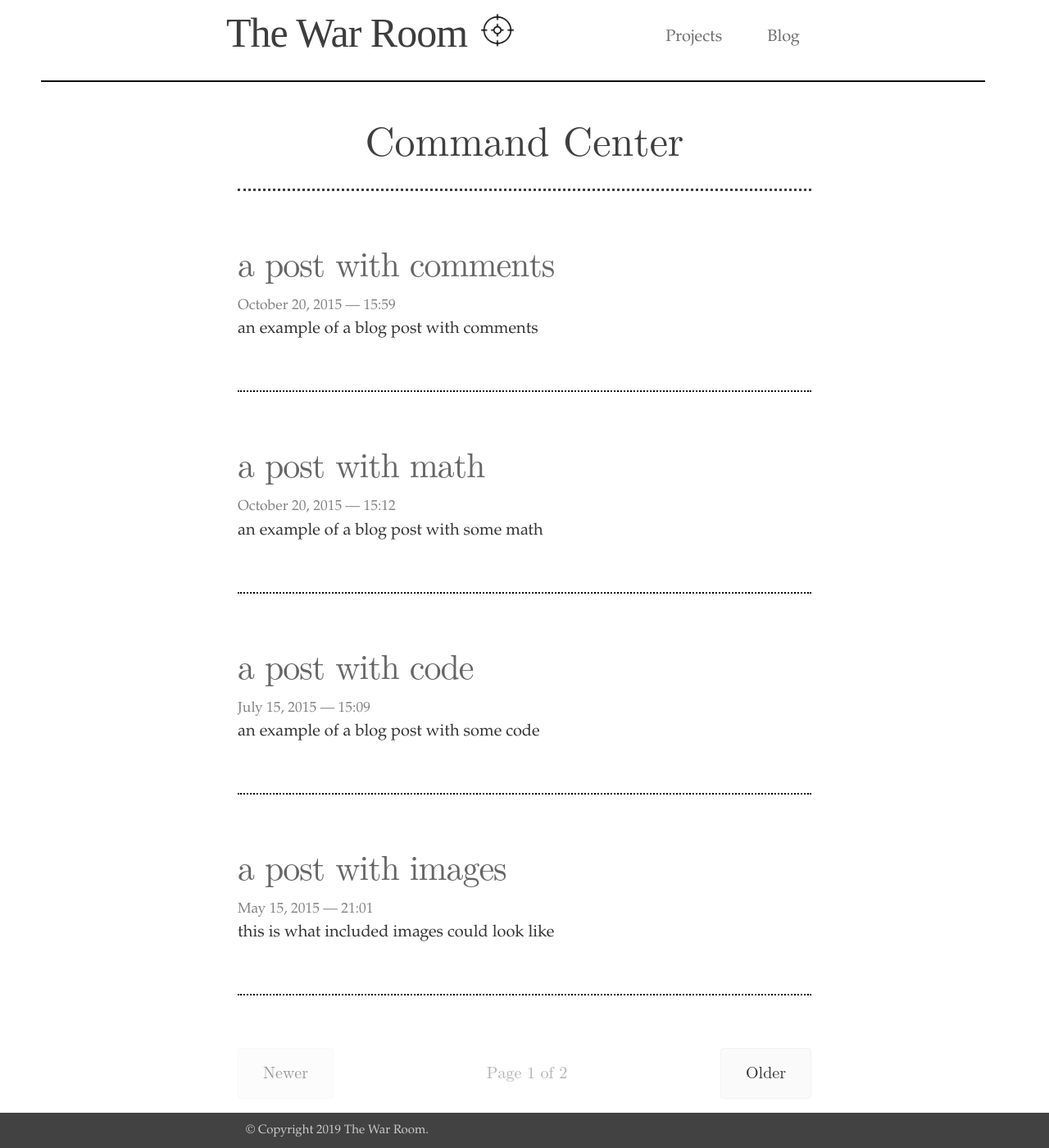
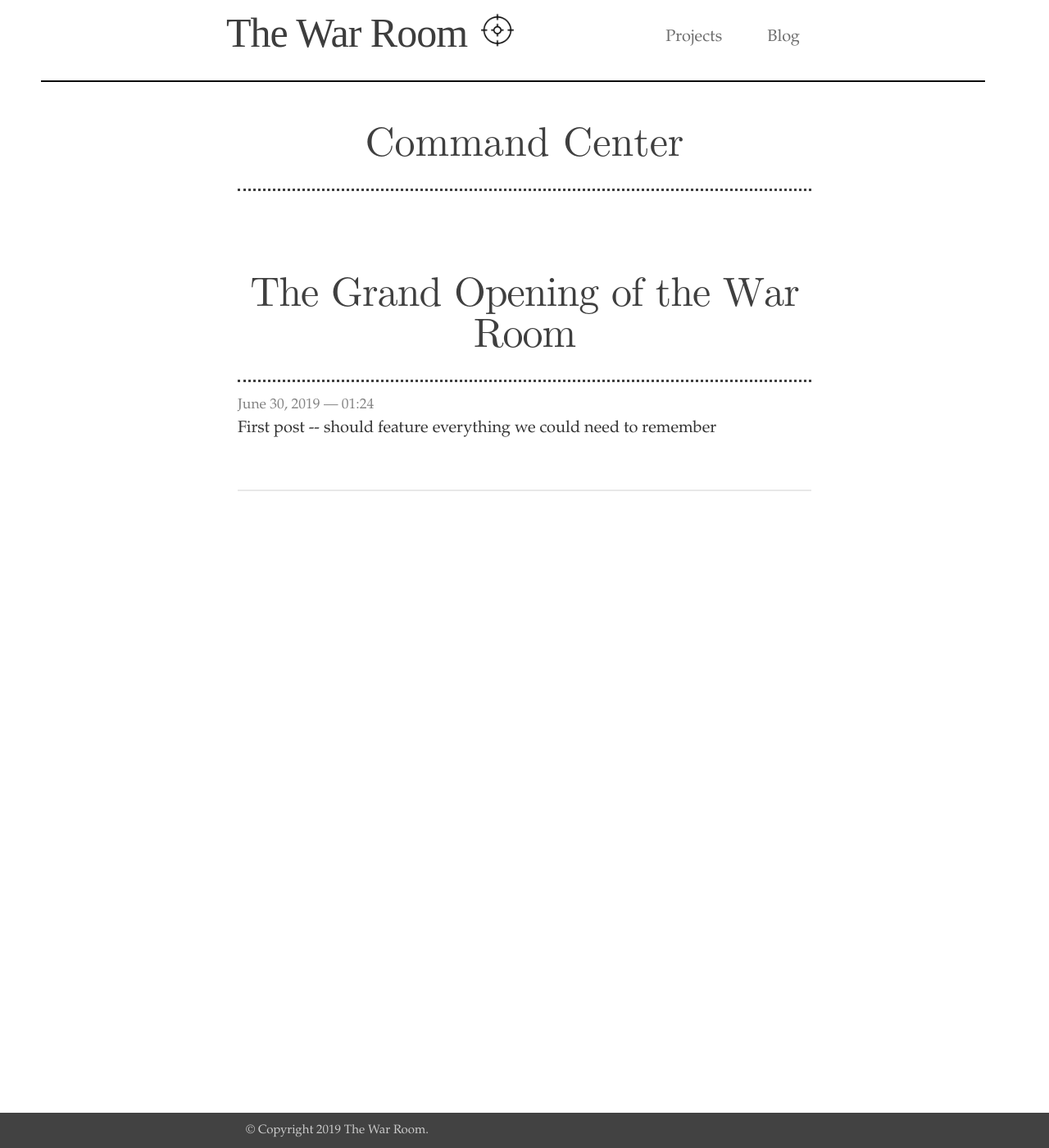
Before and after one commit to WarRoomCommand/warroomcommand.github.io, a Jekyll site: the page built from blog/index.html, in a window 1280 px wide and 1400 px high. Shown: the whole window at 82% size. Built offline with Jekyll 4.4.1, drawn with Linux system fonts in a browser that asks for light colours; nearby versions of some CDN libraries; the list of posts is cut into pages by our own code.

Commit message:
Everything looks basically good

```diff
--- /dev/null
+++ b/_posts/2019-30-06-first-post.markdown
@@ -0,0 +1,60 @@
+---
+layout: post
+title: The Grand Opening of the War Room
+date: 2019-06-30 01:24:00
+description: First post -- should feature everything we could need to remember
+---
+
+## Code
+Here's some python code
+
+We can write code pretty easily here.
+
+{% raw  %}
+{% highlight c++ %}  <br/> code code code <br/> {% endhighlight %}
+{% endraw %}
+
+Produces something like this:
+
+{% highlight python %}
+def minimizer_func(params, samples):
+    """ Params is the normal concatenation of h and Jij """
+	loglikelihood = 0
+	N = len(samples[0])
+	dloglikelihood = np.zeros_like(params)
+
+	for r in range(N):
+		obs = calc_obs_r(r, samples)
+		jr_vector, jr_ind = calc_jij_r(r, params, N)
+		E = -obs.dot(jr_vector)
+		loglikelihood += -np.log(1 + np.exp(2 * E)).sum()
+		dloglikelihood[jr_ind] += ( -(1/(1+np.exp(2*E)) * np.exp(2*E))[:,None] * 2*obs ).sum(0)
+		return(-loglikelihood, dloglikelihood)
+
+{% endhighlight %}
+
+Here are some quotes:
+
+<blockquote>
+    We do not grow absolutely, chronologically. We grow sometimes in one dimension, and not in another, unevenly. We grow partially. We are relative. We are mature in one realm, childish in another.
+    —Anais Nin
+</blockquote>
+
+Here's a list of things:
+#### list
+<ul>
+    <li>Make code region nicer (I'm thinking solarized, with rounded corners)</li>
+    <li>Actually write up Jij</li>
+    <li>get at least two more fast projects done so this thing doesn't look empty</li>
+    <li>IPO</li>
+</ul>
+
+All the normal Markdown stuff should carry over.
+
+Finally, here's some math and links.
+
+$$
+\left( \sum_{k=1}^n a_k b_k \right)^2 \leq \left( \sum_{k=1}^n a_k^2 \right) \left( \sum_{k=1}^n b_k^2 \right)
+$$
+
+Note that [KaTeX](https://khan.github.io/KaTeX/) is work in progress, so it does not support the full range of math expressions as, say, [MathJax](https://www.mathjax.org/). Yet, it is [blazing fast](http://www.intmath.com/cg5/katex-mathjax-comparison.php).
--- a/_projects/1_project.markdown
+++ b/_projects/1_project.markdown
@@ -2,7 +2,7 @@
 layout: page
 title: Inverse Ising
 description: Modeling voting patterns with the physics of magnets.
-img: /live_assets/img/jij_scotus.svg
+img: /live_assets/img/jij_scotus.jpg
 ---
 
 Every project has a beautiful feature shocase page. It's easy to include images, in a flexible 3-column grid format. Make your photos 1/3, 2/3, or full width.
--- a/_sass/_header.scss
+++ b/_sass/_header.scss
@@ -96,7 +96,7 @@
 
 .header-bar{
     border-bottom: 3px dotted $black;
-    font-size: 100px;
+    font-size: 10px;
     display: block;
     opacity: 0.75;
     width: 100%;
--- a/_sass/_posts.scss
+++ b/_sass/_posts.scss
@@ -7,17 +7,28 @@
     list-style: none;
 
     > li {
-        border-bottom: 2px dotted $black;
+        border-bottom: 2px solid $grey-color-light;
         padding-bottom: $space-3;
         padding-top: $space-3;
     }
 }
 .post-title {
-    font-size: 42px;
+    border-bottom: 3px dotted $black;
+	color: $theme-color;
+    font-size: 50px;
+    display: block;
+    opacity: 0.75;
+    width: 100%;
+    text-align: center;
+    padding-top: 30px;
+    padding-bottom: 30px;// $space-4;
+    line-height: 3em;
+    z-index: 25;
+	text-align:center;
     letter-spacing: -1px;
     line-height: 1;
     margin-bottom: 10px;
-    margin-top: 0;
+    margin-top: 10px;
     // @include media-query($on-laptop) {
     //     font-size: 36px;
     // }
--- a/_sass/_projects.scss
+++ b/_sass/_projects.scss
@@ -1,10 +1,9 @@
 .project {
     box-sizing: border-box;
     float: left;
-    height: 300px;
-    padding: 20px;
+    height: 200px;
+    padding: 10px;
     vertical-align: middle;
-	horizontal-align: center;
     width: 33.33%;
 
     .thumbnail {
@@ -13,11 +12,11 @@
         width: 100%;
 
         img {
-            height: auto;
             position: relative;
-                left: -25%;
-                top: -5%;
-            width: 500px;
+                left: 0%;
+                top: 0%;
+            width: 210px;
+			height: 200px;
         }
 
         a {
@@ -39,11 +38,12 @@
                 text-align: center;
 
                 h1 {
-                    font-size: 1.5rem;
+                    font-size: 1.2rem;
                     margin: 0;
                 }
 
                 p {
+					font-size: 0.8rem;
                     color: $grey-color-light;
                 }
             }
```
Also changed, not shown: archive/2015-03-15-formatting-and-links.markdown (renamed from _posts/2015-03-15-formatting-and-links.markdown, +0 -11 lines), archive/2015-05-15-images.markdown (renamed from _posts/2015-05-15-images.markdown), archive/2015-07-15-code.markdown (renamed from _posts/2015-07-15-code.markdown), archive/2015-10-20-comments.markdown (renamed from _posts/2015-10-20-comments.markdown), archive/2015-10-20-math.markdown (renamed from _posts/2015-10-20-math.markdown), live_assets/img/jij_scotus.jpg, 9 other files.
